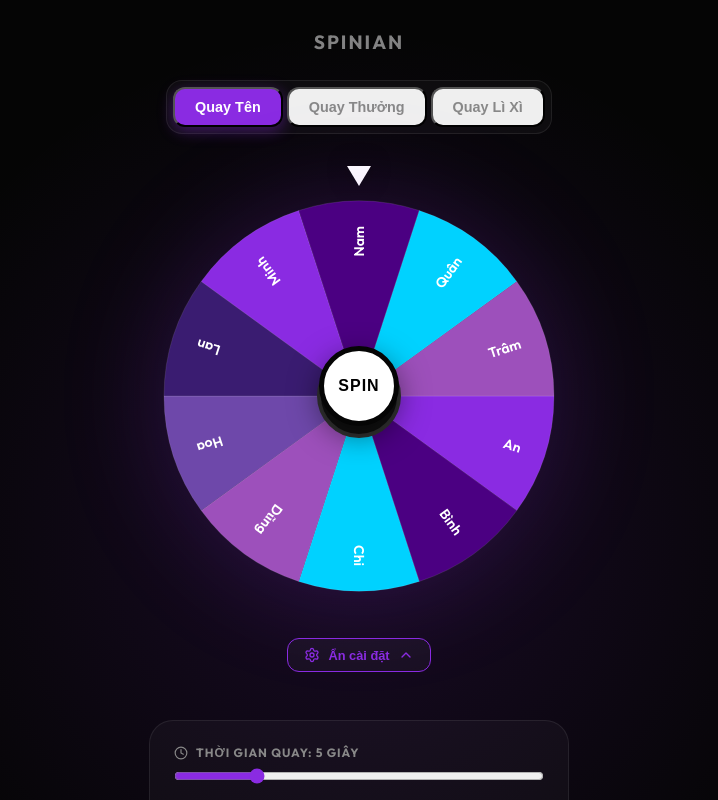
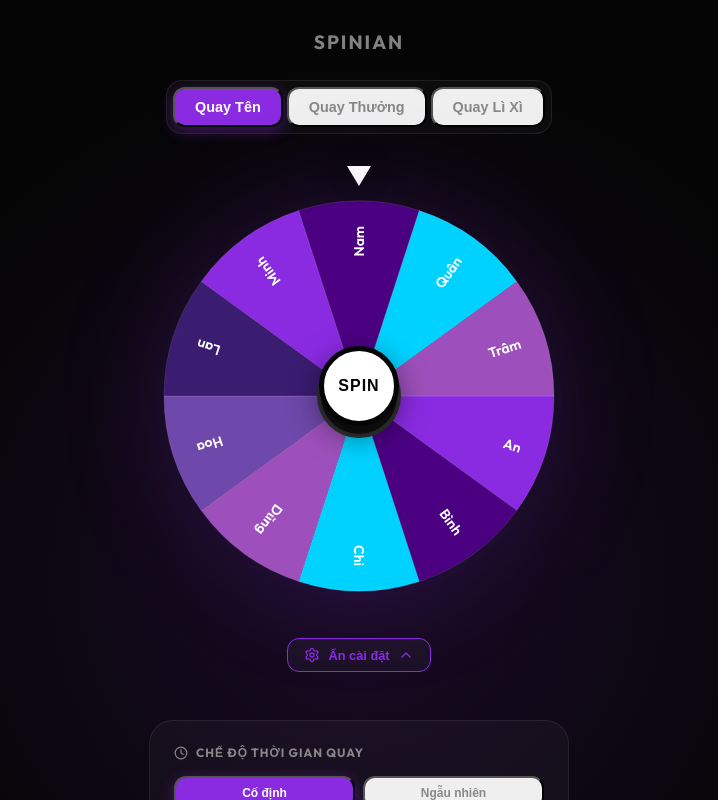
Before and after one commit to annc19324/spinian, a React (Vite) app: page / in a window 1280 px wide. Both pictures are taken after a click on the button "Chỉnh sửa & Cài đặt". Shown: the top 800 px of the page, without its empty margins (281-999 px from the left). Built offline with nearby package versions, Linux system fonts and the light colour scheme.

Commit message:
Add advanced timing controls: Random duration vs Fixed manual input

```diff
--- a/src/App.jsx
+++ b/src/App.jsx
@@ -20,7 +20,11 @@ const DEFAULT_MODES = {
 const App = () => {
   const [activeMode, setActiveMode] = useState('NAMES');
   const [showEditor, setShowEditor] = useState(false);
-  const [spinDuration, setSpinDuration] = useState(5000); // 5 seconds default
+  const [spinDuration, setSpinDuration] = useState(5000);
+  const [spinMode, setSpinMode] = useState('fixed'); // 'fixed' or 'random'
+  const [randomRange, setRandomRange] = useState({ min: 5, max: 30 });
+  const [effectiveDuration, setEffectiveDuration] = useState(5000);
+
   const [customItems, setCustomItems] = useState(() => {
     const saved = localStorage.getItem('spinian_custom_items');
     if (saved) {
@@ -54,6 +58,18 @@ const App = () => {
     }));
   };
 
+  const handleSpinStart = () => {
+    let duration = spinDuration;
+    if (spinMode === 'random') {
+      const minMs = randomRange.min * 1000;
+      const maxMs = randomRange.max * 1000;
+      duration = Math.floor(Math.random() * (maxMs - minMs + 1) + minMs);
+    }
+    setEffectiveDuration(duration);
+    setIsSpinning(true);
+    setWinner(null);
+  };
+
   useEffect(() => {
     setWinner(null);
   }, [activeMode]);
@@ -76,11 +92,8 @@ const App = () => {
 
       <SpinnerWheel
         items={getCurrentItems()}
-        spinDuration={spinDuration}
-        onSpinStart={() => {
-          setIsSpinning(true);
-          setWinner(null);
-        }}
+        spinDuration={effectiveDuration}
+        onSpinStart={handleSpinStart}
         onSpinEnd={(res) => {
           setIsSpinning(false);
           setWinner(res);
@@ -110,20 +123,71 @@ const App = () => {
       {/* Content Editor */}
       {showEditor && (
         <div className="editor-container">
-          <div style={{ marginBottom: '1.5rem' }}>
-            <span className="editor-title" style={{ display: 'flex', alignItems: 'center', gap: '8px', marginBottom: '0.5rem' }}>
-              <Clock size={14} /> Thời gian quay: {spinDuration / 1000} giây
+          <div style={{ marginBottom: '1.5rem', borderBottom: '1px solid var(--glass-border)', paddingBottom: '1rem' }}>
+            <span className="editor-title" style={{ display: 'flex', alignItems: 'center', gap: '8px', marginBottom: '1rem' }}>
+              <Clock size={14} /> Chế độ thời gian quay
             </span>
+
+            <div style={{ display: 'flex', gap: '8px', marginBottom: '1rem' }}>
+              <button
+                className={`mode-btn ${spinMode === 'fixed' ? 'active' : ''}`}
+                style={{ flex: 1, fontSize: '0.75rem', padding: '8px' }}
+                onClick={() => setSpinMode('fixed')}
+              >
+                Cố định
+              </button>
+              <button
+                className={`mode-btn ${spinMode === 'random' ? 'active' : ''}`}
+                style={{ flex: 1, fontSize: '0.75rem', padding: '8px' }}
+                onClick={() => setSpinMode('random')}
+              >
+                Ngẫu nhiên
+              </button>
+            </div>
+
+            {spinMode === 'fixed' ? (
+              <div style={{ display: 'flex', flexDirection: 'column', gap: '10px' }}>
+                <div style={{ display: 'flex', justifyContent: 'space-between', alignItems: 'center' }}>
+                  <span style={{ fontSize: '0.8rem' }}>Thời gian: {spinDuration / 1000}s</span>
+                  <input
+                    type="number"
+                    style={{ background: 'rgba(255,255,255,0.05)', border: '1px solid var(--glass-border)', color: 'white', width: '60px', borderRadius: '4px', textAlign: 'center', padding: '4px' }}
+                    value={spinDuration / 1000}
+                    onChange={(e) => setSpinDuration(Number(e.target.value) * 1000)}
+                  />
+                </div>
                 <input
                   type="range"
                   min="1000"
-              max="20000"
+                  max="60000"
                   step="500"
                   value={spinDuration}
                   onChange={(e) => setSpinDuration(Number(e.target.value))}
                   style={{ width: '100%', accentColor: 'var(--primary)' }}
                   disabled={isSpinning}
                 />
+              </div>
+            ) : (
+              <div style={{ display: 'flex', flexDirection: 'column', gap: '10px' }}>
+                <span style={{ fontSize: '0.8rem' }}>Khoảng ngẫu nhiên: {randomRange.min}s - {randomRange.max}s</span>
+                <div style={{ display: 'flex', gap: '8px' }}>
+                  <input
+                    type="number"
+                    placeholder="Min (s)"
+                    style={{ flex: 1, background: 'rgba(255,255,255,0.05)', border: '1px solid var(--glass-border)', color: 'white', borderRadius: '8px', textAlign: 'center', padding: '8px' }}
+                    value={randomRange.min}
+                    onChange={(e) => setRandomRange({ ...randomRange, min: Number(e.target.value) })}
+                  />
+                  <input
+                    type="number"
+                    placeholder="Max (s)"
+                    style={{ flex: 1, background: 'rgba(255,255,255,0.05)', border: '1px solid var(--glass-border)', color: 'white', borderRadius: '8px', textAlign: 'center', padding: '8px' }}
+                    value={randomRange.max}
+                    onChange={(e) => setRandomRange({ ...randomRange, max: Number(e.target.value) })}
+                  />
+                </div>
+              </div>
+            )}
           </div>
 
           <span className="editor-title">Tùy chỉnh nội dung ({DEFAULT_MODES[activeMode].label})</span>
@@ -134,7 +198,7 @@ const App = () => {
             placeholder="Nhập mỗi lựa chọn trên một dòng..."
             disabled={isSpinning}
           />
-          <span className="hint">Mọi thay đổi sẽ tự động lưu lại. Chữ sẽ tự co giãn để hiện đầy đủ.</span>
+          <span className="hint">Mọi thay đổi sẽ tự động lưu lại.</span>
         </div>
       )}
     </div>
```
Lines whose indentation alone changed are shown as unchanged.
